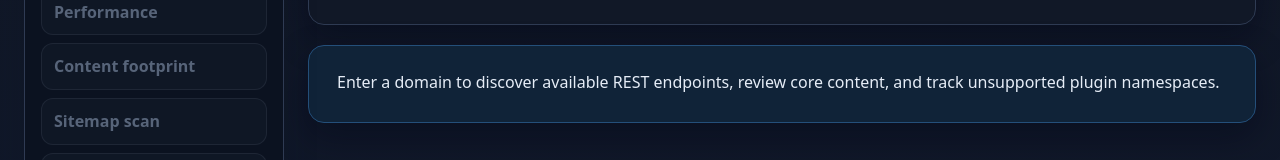
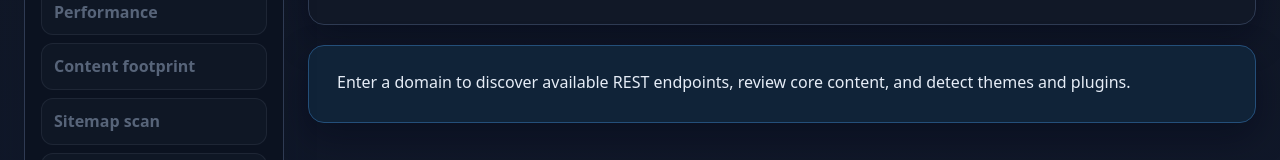
Before and after one commit to devjusty/wp-json-discovery, a React (Vite) app in the folder frontend/: page / in a window 1280 px wide. Shown: the part 436-596 px from the top of the page. Built offline with nearby package versions, Linux system fonts and the light colour scheme; no server answers.

Commit message:
refactor: update EmptyScanState content for clarity and consistency

```diff
--- a/frontend/src/components/pages/scan/sections/EmptyScanState.jsx
+++ b/frontend/src/components/pages/scan/sections/EmptyScanState.jsx
@@ -4,7 +4,7 @@ function EmptyScanState() {
       <div className="card__content">
         <p>
           Enter a domain to discover available REST endpoints, review core
-          content, and track unsupported plugin namespaces.
+          content, and detect themes and plugins.
         </p>
       </div>
     </div>
```
Also changed, not shown: 2 other files (tests, documents, lock files or other folders).
